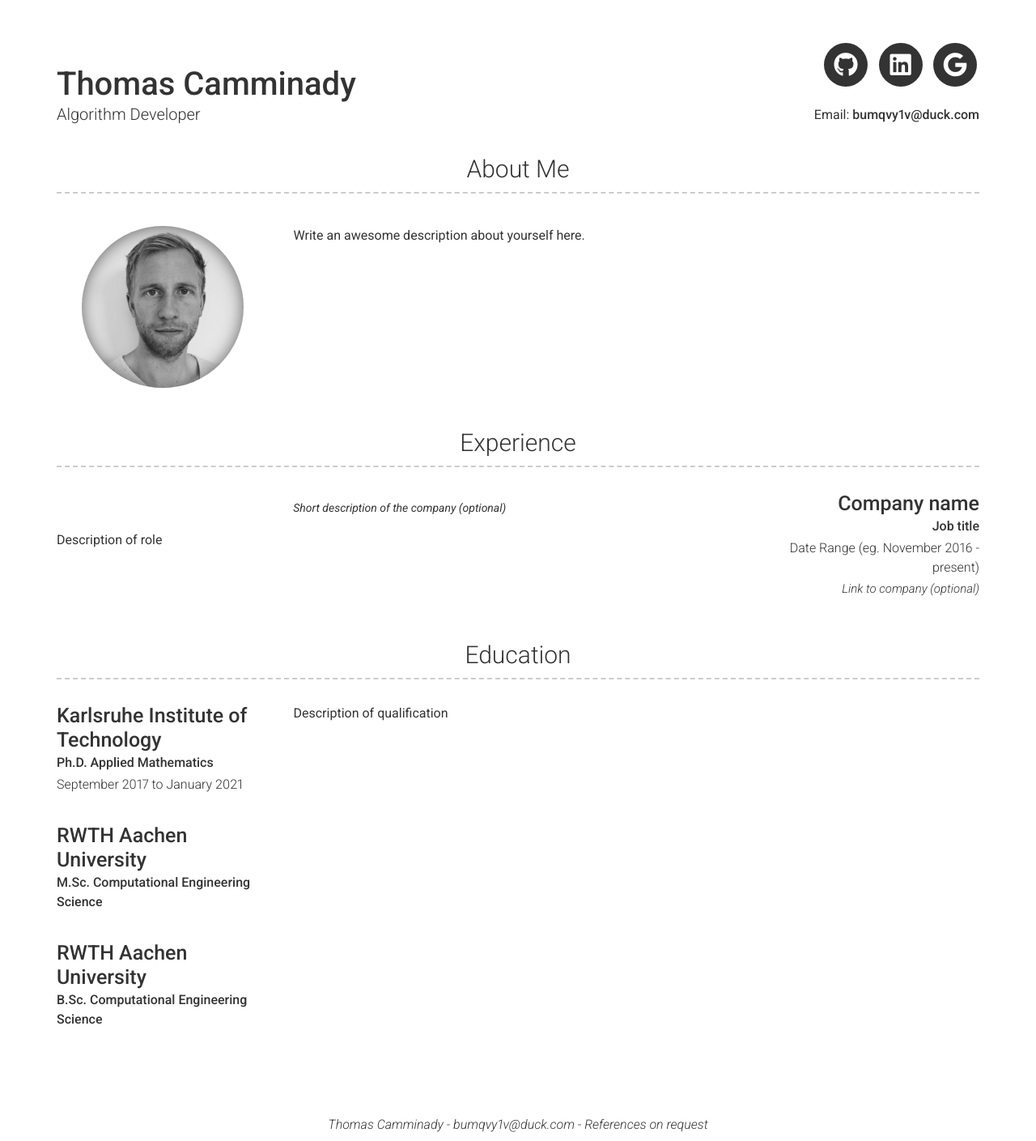
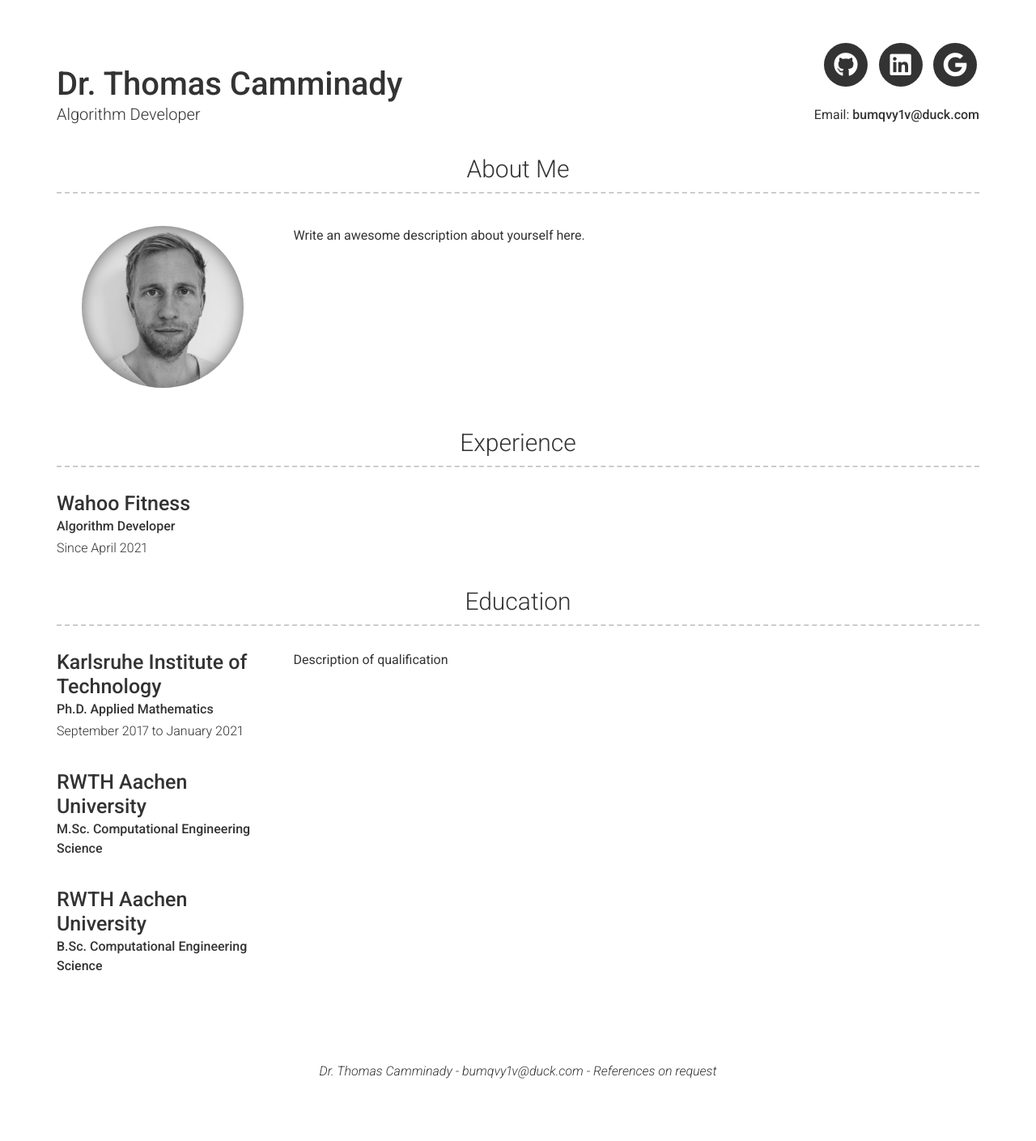
Before and after one commit to thomascamminady/thomascamminady.website, a Jekyll site: the page built from index.md, in a window 1280 px wide. Shown: the whole page at 81% size. Built offline with Jekyll 4.4.1, drawn with Linux system fonts in a browser that asks for light colours; nearby versions of some CDN libraries; after the commit the page ends 1342 px from its top, so only the background shows below that.

Commit message:
Fill content.

```diff
--- a/_config.yml
+++ b/_config.yml
@@ -6,7 +6,7 @@ repository: Git repository where your resume will be hosted, only required if yo
 version: 2
 
 # Personal info
-name: Thomas Camminady
+name: Dr. Thomas Camminady
 title: Algorithm Developer
 email: bumqvy1v@duck.com
 # email_title: Email (Email title override)
@@ -78,15 +78,15 @@ content:
   - title: Experience
     layout: list
     content:
-      - layout: right
-        title: Company name
-        sub_title: Job title
-        caption: Date Range (eg. November 2016 - present)
-        link: Link to company (optional)
-        quote: >
-          Short description of the company (optional)
-        description: | # this will include new lines to allow paragraphs
-          Description of role
+      - layout: top-left
+        title: Wahoo Fitness
+        sub_title: Algorithm Developer
+        caption: Since April 2021
+        # link: Link to company (optional)
+        # quote: >
+        #   Short description of the company (optional)
+        # description: | # this will include new lines to allow paragraphs
+        #   Description of role
   - title: Education
     layout: list
     content:
```
